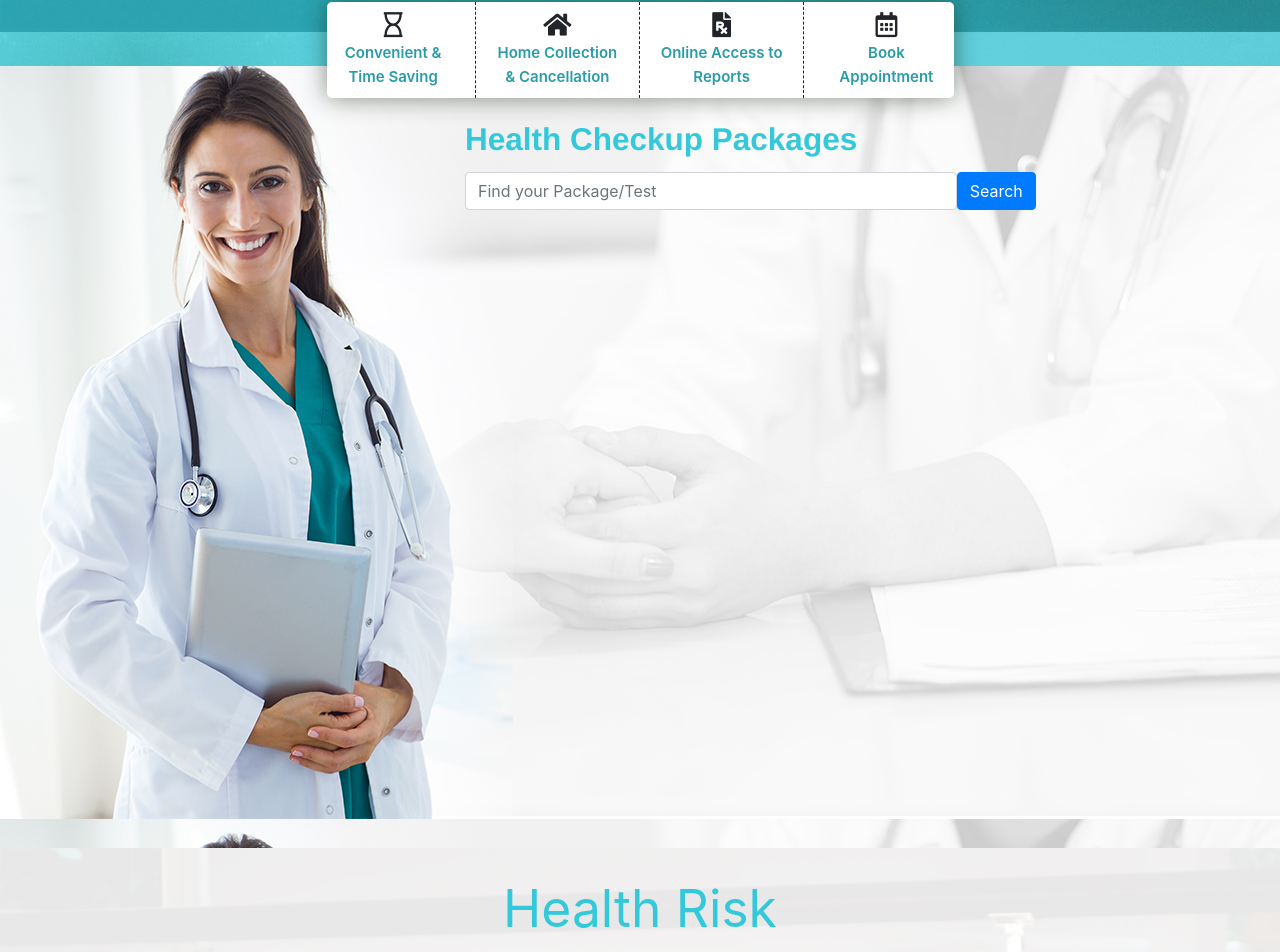
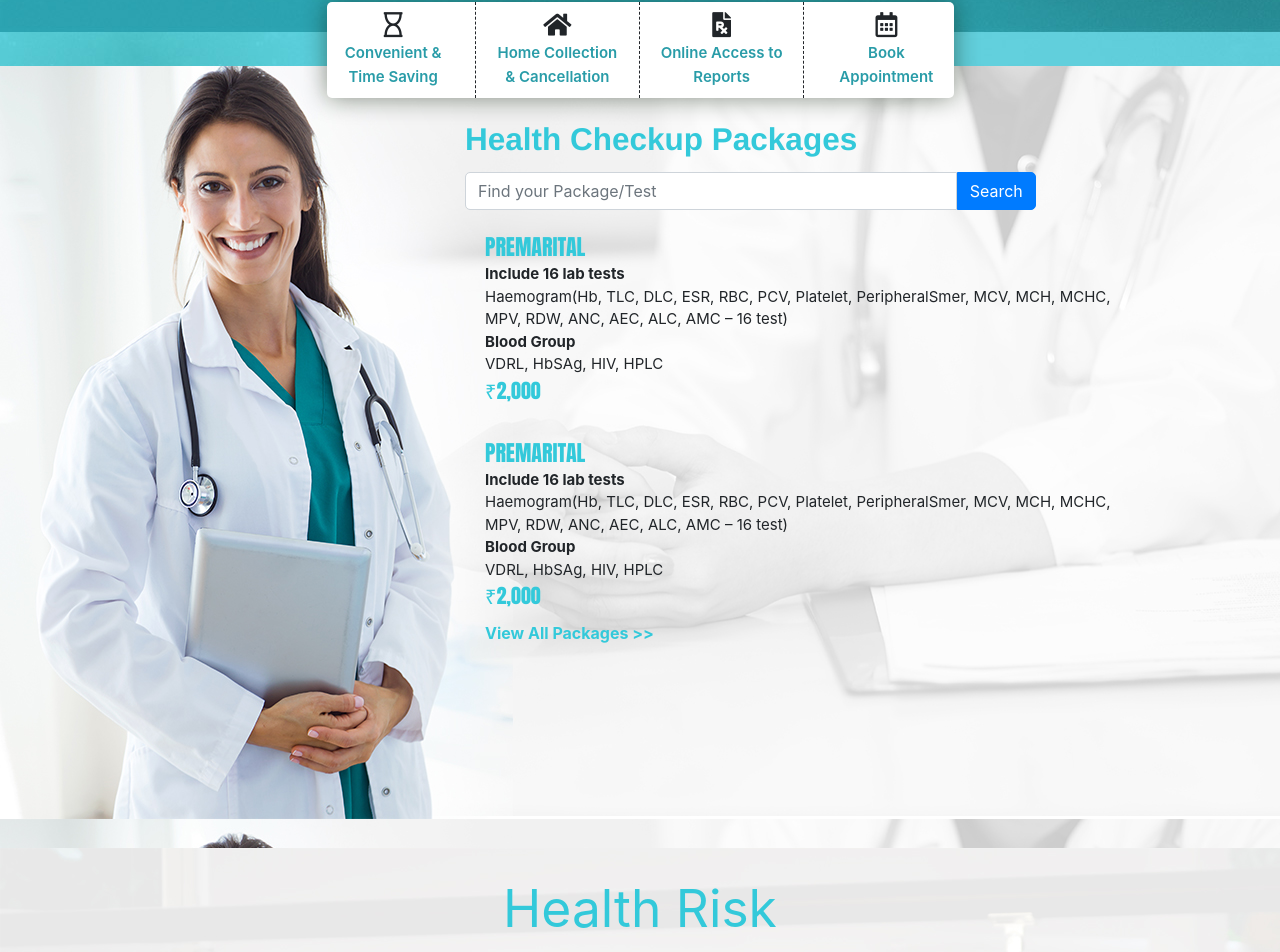
Before and after one commit to chiranjeebhub/saral, a React (Create React App) app: page / in a window 1280 px wide. Shown: the part 734-1686 px from the top of the page. Built offline with nearby package versions, Linux system fonts and the light colour scheme.

Commit message:
pkg details

```diff
--- a/package.json
+++ b/package.json
@@ -2,8 +2,10 @@
   "name": "saral-test",
   "version": "0.1.0",
   "private": true,
+  "homepage": "https://chiranjeebhub.github.io/saral",
   "dependencies": {
     "axios": "^0.18.0",
+    "gh-pages": "^2.0.1",
     "react": "^16.8.6",
     "react-dom": "^16.8.6",
     "react-scripts": "3.0.1",
@@ -13,6 +15,8 @@
   "scripts": {
     "start": "react-scripts start",
     "build": "react-scripts build",
+    "predeploy": "yarn run build",
+    "deploy": "gh-pages -d build",
     "test": "react-scripts test",
     "eject": "react-scripts eject"
   },
--- a/src/components/SearchSection.js
+++ b/src/components/SearchSection.js
@@ -15,21 +15,61 @@ const SearchSection = () => {
                     type="search"
                     class="form-control"
                     placeholder="Find your Package/Test"
+                    style={{ borderRadius: "5px 0px 0px 5px" }}
                   />
                 </div>
-                <div class="col" style={{ paddingLeft: "0px" }}>
-                  <button className="btn btn-primary">Search</button>
+                <div
+                  class="col"
+                  style={{
+                    paddingLeft: "0px"
+                  }}
+                >
+                  <button
+                    className="btn btn-primary"
+                    style={{ borderRadius: "0px 5px 5px 0px" }}
+                  >
+                    Search
+                  </button>
                 </div>
               </div>
-              {/* <input
-              name="moviename"
-              className="form-control mr-sm-2"
-              type="search, submit"
-              placeholder="Search"
-              aria-label="Search"
-              style={{ height: "40px" }}
-            /> */}
             </form>
+            <div className="pkg">
+              <span className="pkg-title">PREMARITAL</span>
+              <br />
+              <span>
+                <b>Include 16 lab tests</b>
+              </span>
+              <br />
+              Haemogram(Hb, TLC, DLC, ESR, RBC, PCV, Platelet, PeripheralSmer,
+              MCV, MCH, MCHC, MPV, RDW, ANC, AEC, ALC, AMC – 16 test)
+              <br />
+              <b>Blood Group</b> <br />
+              VDRL, HbSAg, HIV, HPLC <br />
+              <span className="pkg-price">₹2,000</span>
+            </div>
+            <div className="pkg">
+              <span className="pkg-title">PREMARITAL</span>
+              <br />
+              <span>
+                <b>Include 16 lab tests</b>
+              </span>
+              <br />
+              Haemogram(Hb, TLC, DLC, ESR, RBC, PCV, Platelet, PeripheralSmer,
+              MCV, MCH, MCHC, MPV, RDW, ANC, AEC, ALC, AMC – 16 test)
+              <br />
+              <b>Blood Group</b> <br />
+              VDRL, HbSAg, HIV, HPLC <br />
+              <span className="pkg-price">₹2,000</span>
+            </div>
+            <p
+              style={{
+                paddingLeft: "20px",
+                color: "#33c9da",
+                fontWeight: "bold"
+              }}
+            >
+              View All Packages >>
+            </p>
           </div>
         </div>
       </div>
--- a/src/css/index.css
+++ b/src/css/index.css
@@ -139,6 +139,42 @@
   background-size: "auto";
 }
 
+.pkg {
+  margin-top: 10px;
+  margin-right: 50px;
+  padding-left: 20px;
+  padding-right: 20px;
+  padding-top: 10px;
+  padding-bottom: 10px;
+  border-radius: 15px;
+  font-size: 15px;
+}
+
+.pkg .pkg-title {
+  color: #33c9da;
+  font-size: 22px;
+  font-family: Impact, Haettenschweiler, "Arial Narrow Bold", sans-serif;
+}
+
+.pkg .pkg-price {
+  color: #33c9da;
+  font-size: 20px;
+  font-family: Impact, Haettenschweiler, "Arial Narrow Bold", sans-serif;
+}
+
+.pkg:hover {
+  color: white;
+  background-color: #33c9da;
+}
+
+.pkg:hover .pkg-title {
+  color: white;
+}
+
+.pkg:hover .pkg-price {
+  color: white;
+}
+
 .Health-Risk {
   height: 38px;
   font-family: Champagne .Health-Risk Limousines;
--- a/src/css/index.scss
+++ b/src/css/index.scss
@@ -121,6 +121,36 @@
   //margin-top: -50px;
   //margin-top: -50px;
 }
+.pkg {
+  margin-top: 10px;
+  margin-right: 50px;
+  padding-left: 20px;
+  padding-right: 20px;
+  padding-top: 10px;
+  padding-bottom: 10px;
+  border-radius: 15px;
+  font-size: 15px;
+  .pkg-title {
+    color: #33c9da;
+    font-size: 22px;
+    font-family: Impact, Haettenschweiler, "Arial Narrow Bold", sans-serif;
+  }
+  .pkg-price {
+    color: #33c9da;
+    font-size: 20px;
+    font-family: Impact, Haettenschweiler, "Arial Narrow Bold", sans-serif;
+  }
+  &:hover {
+    color: white;
+    background-color: #33c9da;
+    .pkg-title {
+      color: white;
+    }
+    .pkg-price {
+      color: white;
+    }
+  }
+}
 .Health-Risk {
   //width: 219px;
   height: 38px;
```
Also changed, not shown: 2 other files (tests, documents, lock files or other folders).
